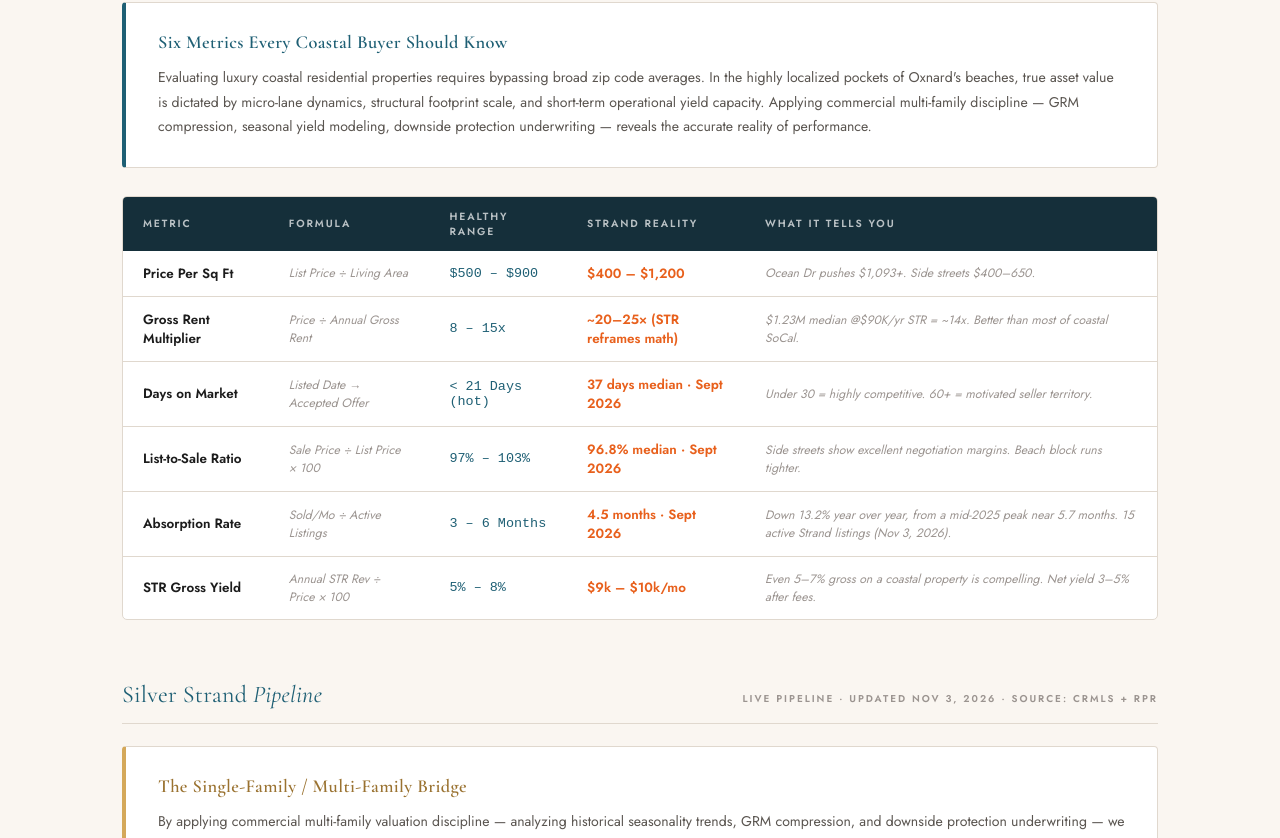
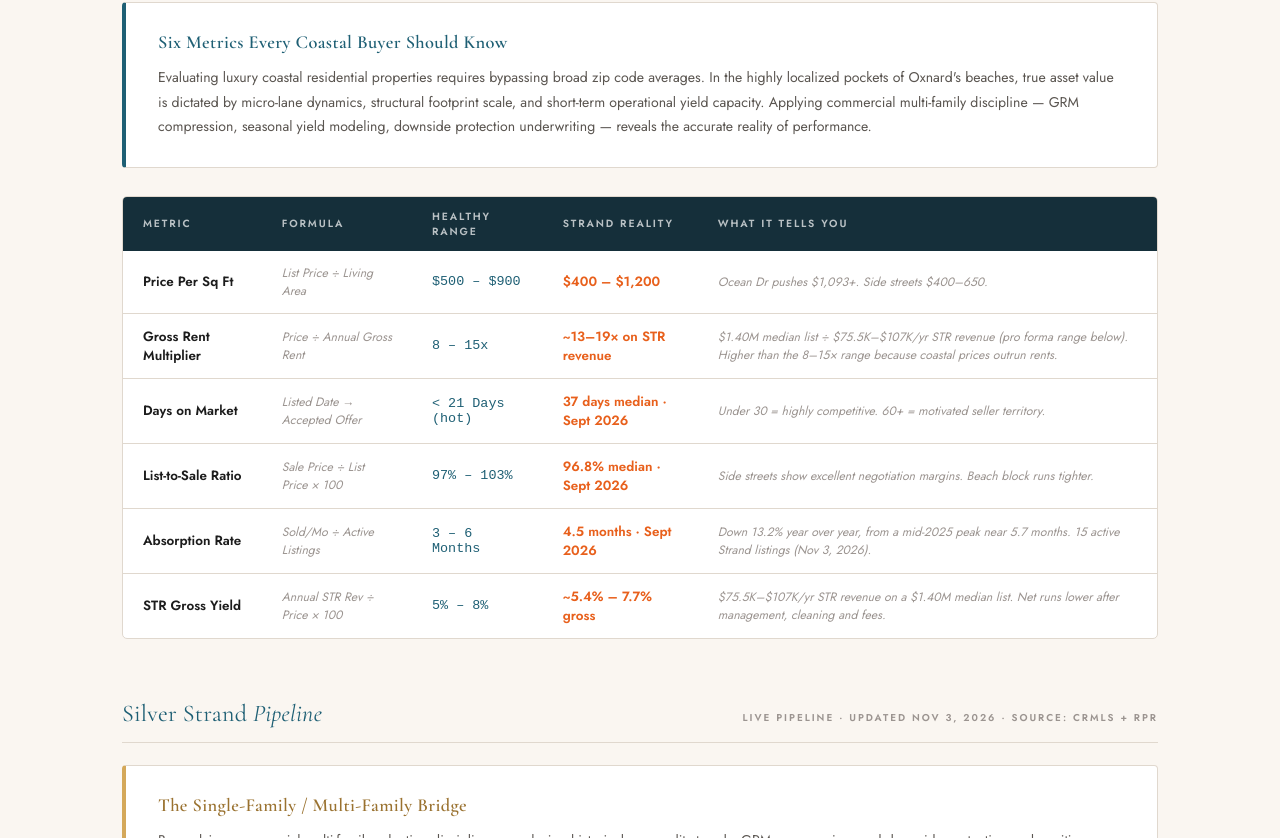
Before and after one commit to NoelleHarrelson/-nh-tracker, a plain HTML site: page market-intelligence.html in a window 1280 px wide. Shown: the part 786-1624 px from the top of the page. Drawn offline with nearby package versions, Linux system fonts and the light colour scheme.

Commit message:
Add files via upload

```diff
--- a/market-intelligence.html
+++ b/market-intelligence.html
@@ -879,7 +879,7 @@ body {
     <span class="ticker-sep">·</span>
     <span class="ticker-item">Strand Active <strong>15 Listings</strong> <span class="neutral">$1.40M Median List · Nov 2026</span></span>
     <span class="ticker-sep">·</span>
-    <span class="ticker-item">GRM Strand Reality <strong>14–17x</strong></span>
+    <span class="ticker-item">GRM Strand Reality <strong>13–19x</strong></span>
     <span class="ticker-sep">·</span>
     <!-- duplicate for seamless scroll -->
     <span class="ticker-item">93035 Median Value <strong>$939K</strong> <span class="up">▲ 4.6% YoY</span></span>
@@ -896,7 +896,7 @@ body {
     <span class="ticker-sep">·</span>
     <span class="ticker-item">Strand Active <strong>15 Listings</strong> <span class="neutral">$1.40M Median List · Nov 2026</span></span>
     <span class="ticker-sep">·</span>
-    <span class="ticker-item">GRM Strand Reality <strong>14–17x</strong></span>
+    <span class="ticker-item">GRM Strand Reality <strong>13–19x</strong></span>
   </div>
 </div>
 
@@ -968,8 +968,8 @@ body {
             <td class="td-metric">Gross Rent Multiplier</td>
             <td class="td-note">Price ÷ Annual Gross Rent</td>
             <td class="td-range">8 – 15x</td>
-            <td class="td-strand">~20–25× (STR reframes math)</td>
-            <td class="td-note">$1.23M median @$90K/yr STR = ~14x. Better than most of coastal SoCal.</td>
+            <td class="td-strand">~13–19× on STR revenue</td>
+            <td class="td-note">$1.40M median list ÷ $75.5K–$107K/yr STR revenue (pro forma range below). Higher than the 8–15× range because coastal prices outrun rents.</td>
           </tr>
           <tr>
             <td class="td-metric">Days on Market</td>
@@ -996,8 +996,8 @@ body {
             <td class="td-metric">STR Gross Yield</td>
             <td class="td-note">Annual STR Rev ÷ Price × 100</td>
             <td class="td-range">5% – 8%</td>
-            <td class="td-strand">$9k – $10k/mo</td>
-            <td class="td-note">Even 5–7% gross on a coastal property is compelling. Net yield 3–5% after fees.</td>
+            <td class="td-strand">~5.4% – 7.7% gross</td>
+            <td class="td-note">$75.5K–$107K/yr STR revenue on a $1.40M median list. Net runs lower after management, cleaning and fees.</td>
           </tr>
         </tbody>
       </table>
```
